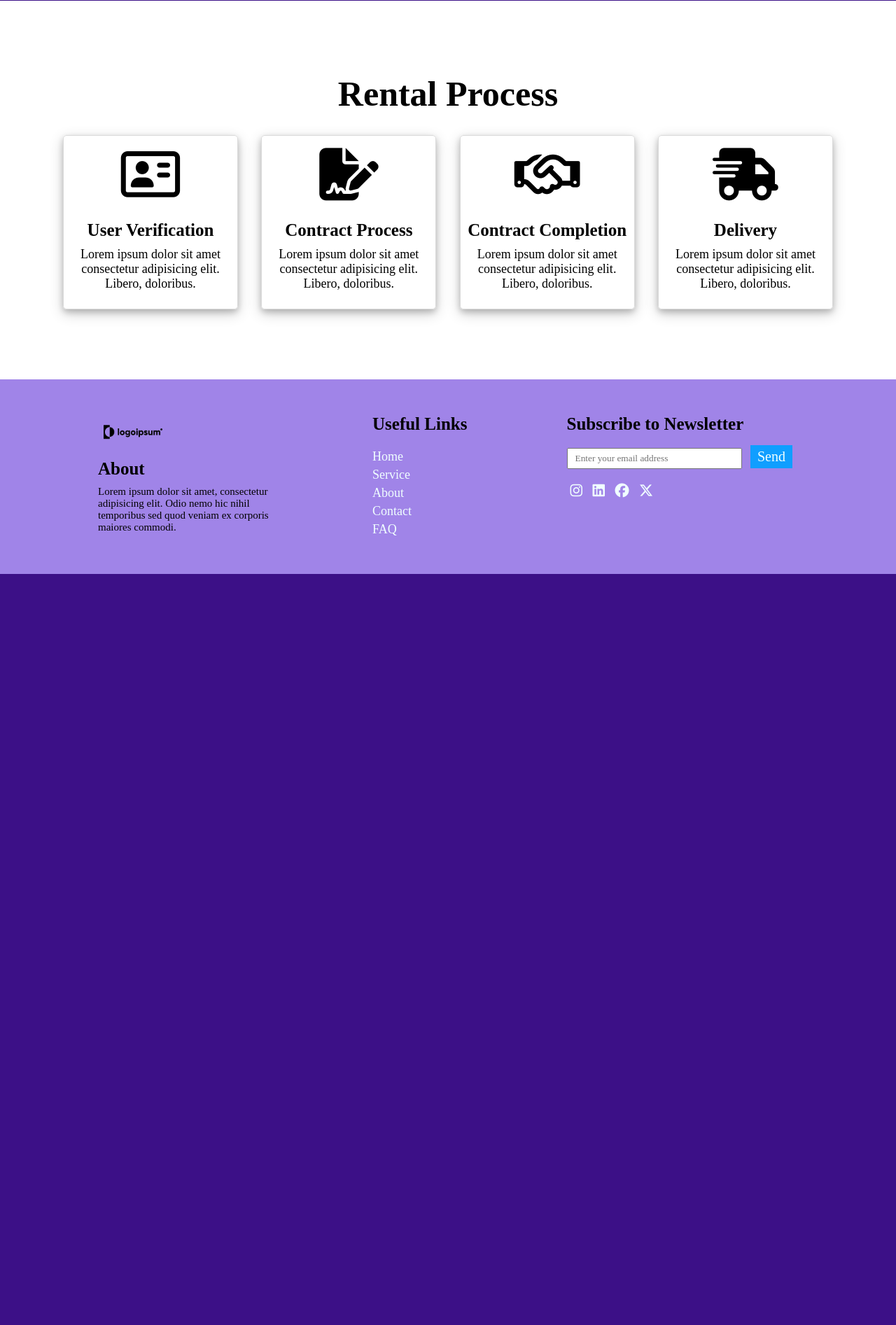
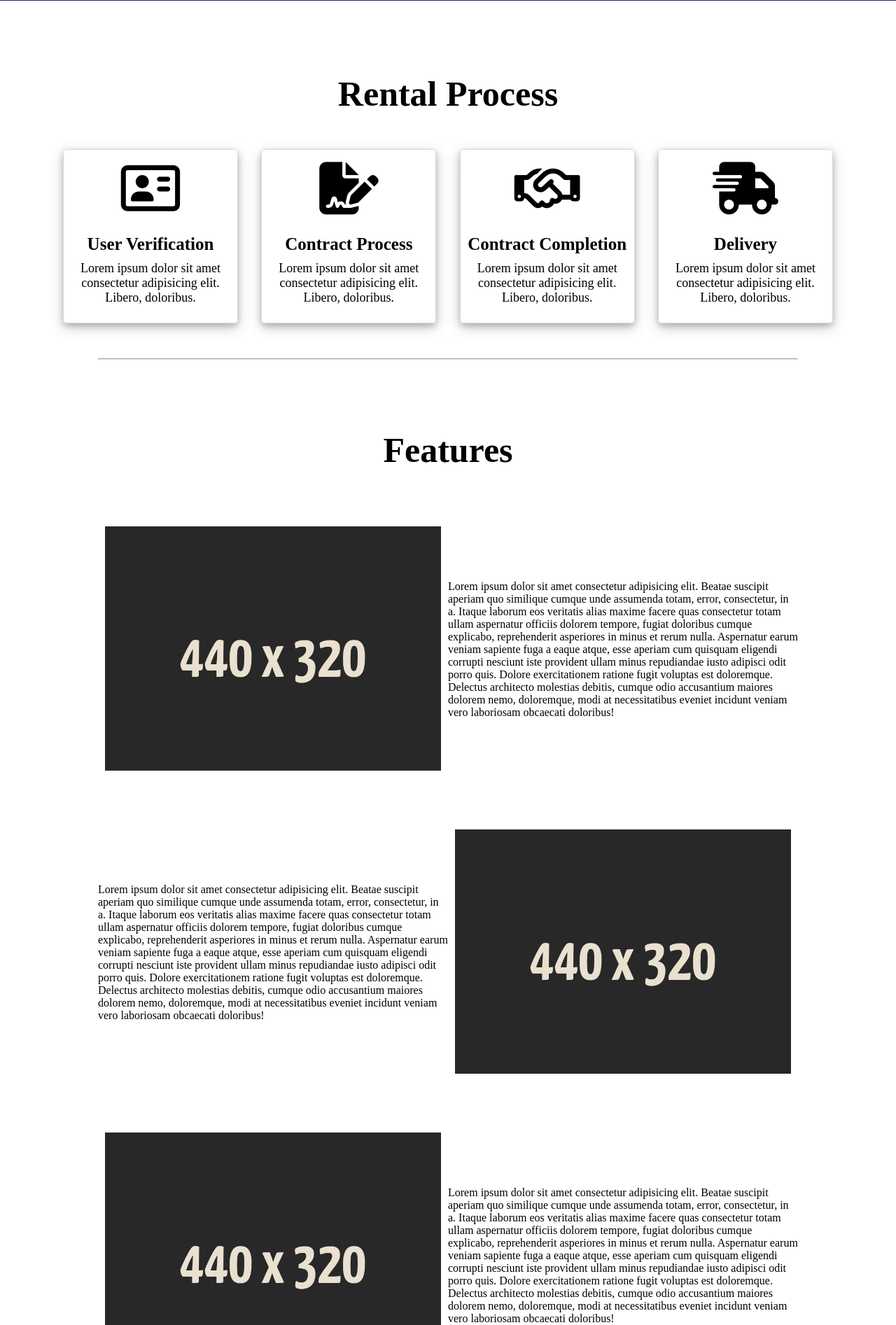
Before and after one commit to siddharth6758/Django, a Django app: page / in a window 1280 px wide. Shown: the part 593-2486 px from the top of the page at 70% size. Before the commit the page ends 1413 px from the top, so only its background shows below. Run offline with Django 4.2, Linux system fonts and the light colour scheme.

Commit message:
second push

```diff
--- a/peerRental/core/templates/base.html
+++ b/peerRental/core/templates/base.html
@@ -84,6 +84,49 @@
         </div>
     </div>
 
+    <div class="container">
+        <hr class="hr">
+    </div>
+
+    <div class="container">
+        <div id="features">
+            <h3 style="margin-bottom: 20px; font-size: 50px;">Features</h3>
+            <div class="feature-items">
+                <div class="feature-img">
+                    <img src="{% static 'public/featimg.png' %}" alt="" width="100%">
+                </div>
+                <div class="feature-content">
+                    Lorem ipsum dolor sit amet consectetur adipisicing elit. Beatae suscipit aperiam quo similique cumque unde assumenda totam, error, consectetur, in a. Itaque laborum eos veritatis alias maxime facere quas consectetur totam ullam aspernatur officiis dolorem tempore, fugiat doloribus cumque explicabo, reprehenderit asperiores in minus et rerum nulla. Aspernatur earum veniam sapiente fuga a eaque atque, esse aperiam cum quisquam eligendi corrupti nesciunt iste provident ullam minus repudiandae iusto adipisci odit porro quis. Dolore exercitationem ratione fugit voluptas est doloremque. Delectus architecto molestias debitis, cumque odio accusantium maiores dolorem nemo, doloremque, modi at necessitatibus eveniet incidunt veniam vero laboriosam obcaecati doloribus!
+
+                </div>
+            </div>
+            <div class="feature-items">
+                <div class="feature-content">
+                    Lorem ipsum dolor sit amet consectetur adipisicing elit. Beatae suscipit aperiam quo similique cumque unde assumenda totam, error, consectetur, in a. Itaque laborum eos veritatis alias maxime facere quas consectetur totam ullam aspernatur officiis dolorem tempore, fugiat doloribus cumque explicabo, reprehenderit asperiores in minus et rerum nulla. Aspernatur earum veniam sapiente fuga a eaque atque, esse aperiam cum quisquam eligendi corrupti nesciunt iste provident ullam minus repudiandae iusto adipisci odit porro quis. Dolore exercitationem ratione fugit voluptas est doloremque. Delectus architecto molestias debitis, cumque odio accusantium maiores dolorem nemo, doloremque, modi at necessitatibus eveniet incidunt veniam vero laboriosam obcaecati doloribus!
+                </div>
+                <div class="feature-img">
+                    <img src="{% static 'public/featimg.png' %}" alt="" width="100%">
+                </div>
+            </div>
+            <div class="feature-items">
+                <div class="feature-img">
+                    <img src="{% static 'public/featimg.png' %}" alt="" width="100%">
+                </div>
+                <div class="feature-content">
+                    Lorem ipsum dolor sit amet consectetur adipisicing elit. Beatae suscipit aperiam quo similique cumque unde assumenda totam, error, consectetur, in a. Itaque laborum eos veritatis alias maxime facere quas consectetur totam ullam aspernatur officiis dolorem tempore, fugiat doloribus cumque explicabo, reprehenderit asperiores in minus et rerum nulla. Aspernatur earum veniam sapiente fuga a eaque atque, esse aperiam cum quisquam eligendi corrupti nesciunt iste provident ullam minus repudiandae iusto adipisci odit porro quis. Dolore exercitationem ratione fugit voluptas est doloremque. Delectus architecto molestias debitis, cumque odio accusantium maiores dolorem nemo, doloremque, modi at necessitatibus eveniet incidunt veniam vero laboriosam obcaecati doloribus!
+                </div>
+            </div>
+            <div class="feature-items">
+                <div class="feature-content">
+                    Lorem ipsum dolor sit amet consectetur adipisicing elit. Beatae suscipit aperiam quo similique cumque unde assumenda totam, error, consectetur, in a. Itaque laborum eos veritatis alias maxime facere quas consectetur totam ullam aspernatur officiis dolorem tempore, fugiat doloribus cumque explicabo, reprehenderit asperiores in minus et rerum nulla. Aspernatur earum veniam sapiente fuga a eaque atque, esse aperiam cum quisquam eligendi corrupti nesciunt iste provident ullam minus repudiandae iusto adipisci odit porro quis. Dolore exercitationem ratione fugit voluptas est doloremque. Delectus architecto molestias debitis, cumque odio accusantium maiores dolorem nemo, doloremque, modi at necessitatibus eveniet incidunt veniam vero laboriosam obcaecati doloribus!
+                </div>
+                <div class="feature-img">
+                    <img src="{% static 'public/featimg.png' %}" alt="" width="100%">
+                </div>
+            </div>
+        </div>
+    </div>
+
     <footer id="footer">
         <div class="container" id="footer-container">
             <div id="left-footer">
--- a/peerRental/static/style.css
+++ b/peerRental/static/style.css
@@ -55,7 +55,7 @@
 }
 
 #process{
-    margin: 30px -50px;
+    margin: 50px -50px;
     display: flex;
     justify-content: space-between;
     flex-wrap: wrap;
@@ -75,6 +75,29 @@
 .card-desc{
     margin:20px 0;
     font-size: 18px;
+}
+
+.hr{
+    margin: 20px 0px;
+}
+
+#features{
+    margin: 100px 0px;
+    text-align: center;
+}
+.feature-items{
+    width: 100%;
+    display: flex;
+    align-items: center;
+    margin-top: 80px;
+}
+.feature-img{
+    width: 50%;
+    padding:0 10px;
+}
+.feature-content{
+    width: 50%;
+    text-align:start;
 }
 /* ----------------FOOTER----------------- */
 
```
Also changed, not shown: peerRental/core/templates/homepage.html (+8 -0 lines), peerRental/static/public/featimg.png (added).
